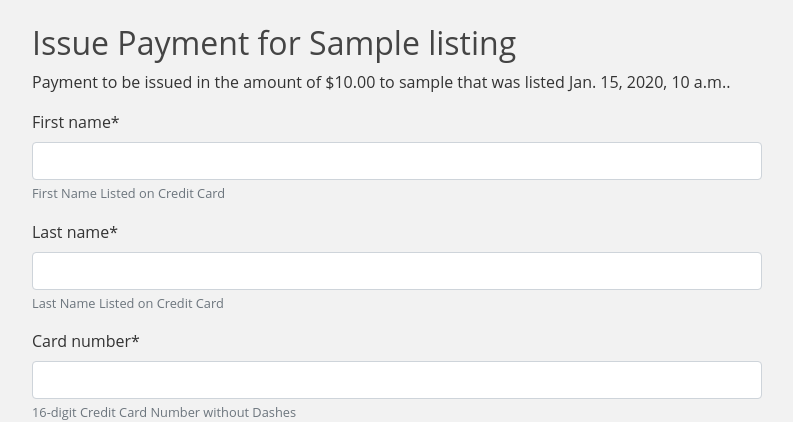
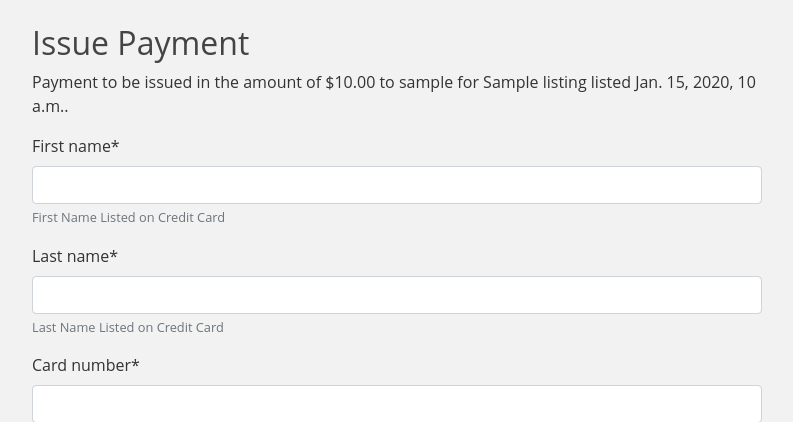
Before and after one commit to SCCapstone/WorkHuntr, a Django app: page /issue_payment/1 in a window 1280 px wide. Shown: the part 56-478 px from the top of the page, without its empty margins (53-846 px from the left). Run offline with Django 3.2, Linux system fonts and the light colour scheme; a user stored in the database is signed in; tables that the repository leaves empty hold one stand-in row (values such as "Sample post"); parts of the project's set-up code (start-up, migrations or seed data) failed here and were passed over; some libraries are stand-ins or nearby versions.

Commit message:
Fixed flow of information on issue payment template.

```diff
--- a/listings/templates/listings/issue_payment.html
+++ b/listings/templates/listings/issue_payment.html
@@ -1,8 +1,8 @@
 {% extends "workhuntr/base.html" %}
 {% load crispy_forms_tags %}
 {% block content %}
-<h2>Issue Payment for {{listing}}</h2>
-<p>Payment to be issued in the amount of ${{listing.price}} to {{listing.hunter}} that was listed {{listing.date}}.</p>
+<h2>Issue Payment</h2>
+<p>Payment to be issued in the amount of ${{listing.price}} to {{listing.hunter}} for {{listing}} listed {{listing.date}}.</p>
 <form method="POST">
 {% csrf_token %}
 {{form|crispy }}
```
